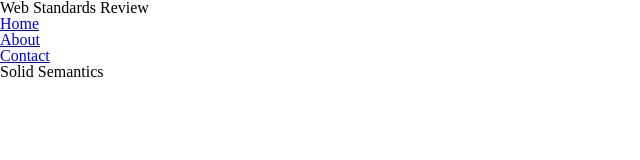
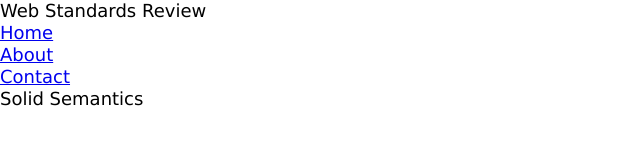
Before and after one commit to wsi-2022/05-web-standards-review, a plain HTML site: page index.html in a window 1280 px wide. Shown: the whole page, without its empty margins (0-640 px from the left). Drawn offline with Linux system fonts and the light colour scheme.

Commit message:
Add basic typographic grid

```diff
--- a/screen.css
+++ b/screen.css
@@ -7,3 +7,9 @@ a,abbr,acronym,address,applet,article,aside,audio,b,big,blockquote,body,canvas,c
 /* stylelint-enable */
 
 /* Begin site styles below */
+
+html {
+  font-family: "Lucida Grande", Helvetica, Arial, sans-serif;
+  font-size: 18px;
+  line-height: 22px;
+}
```
